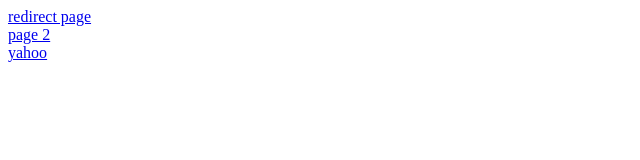
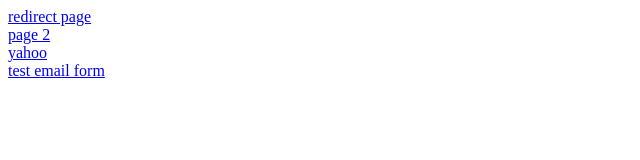
Before and after one commit to lsimmonds/testweb, a plain HTML site: page index.html in a window 1280 px wide. Shown: the whole page, without its empty margins (0-640 px from the left). Drawn offline with Linux system fonts and the light colour scheme.

Commit message:
Update index.html

```diff
--- a/index.html
+++ b/index.html
@@ -12,7 +12,7 @@
     <br>
     <a href="http://www.yahoo.com">yahoo</a>
     <br>
-    <a href="mailto:lsimmonds@reachlocal.com">
+    <a href="mailto:lsimmonds@reachlocal.com">test email form</a>
     <br>
   </body>
 </html>
```
